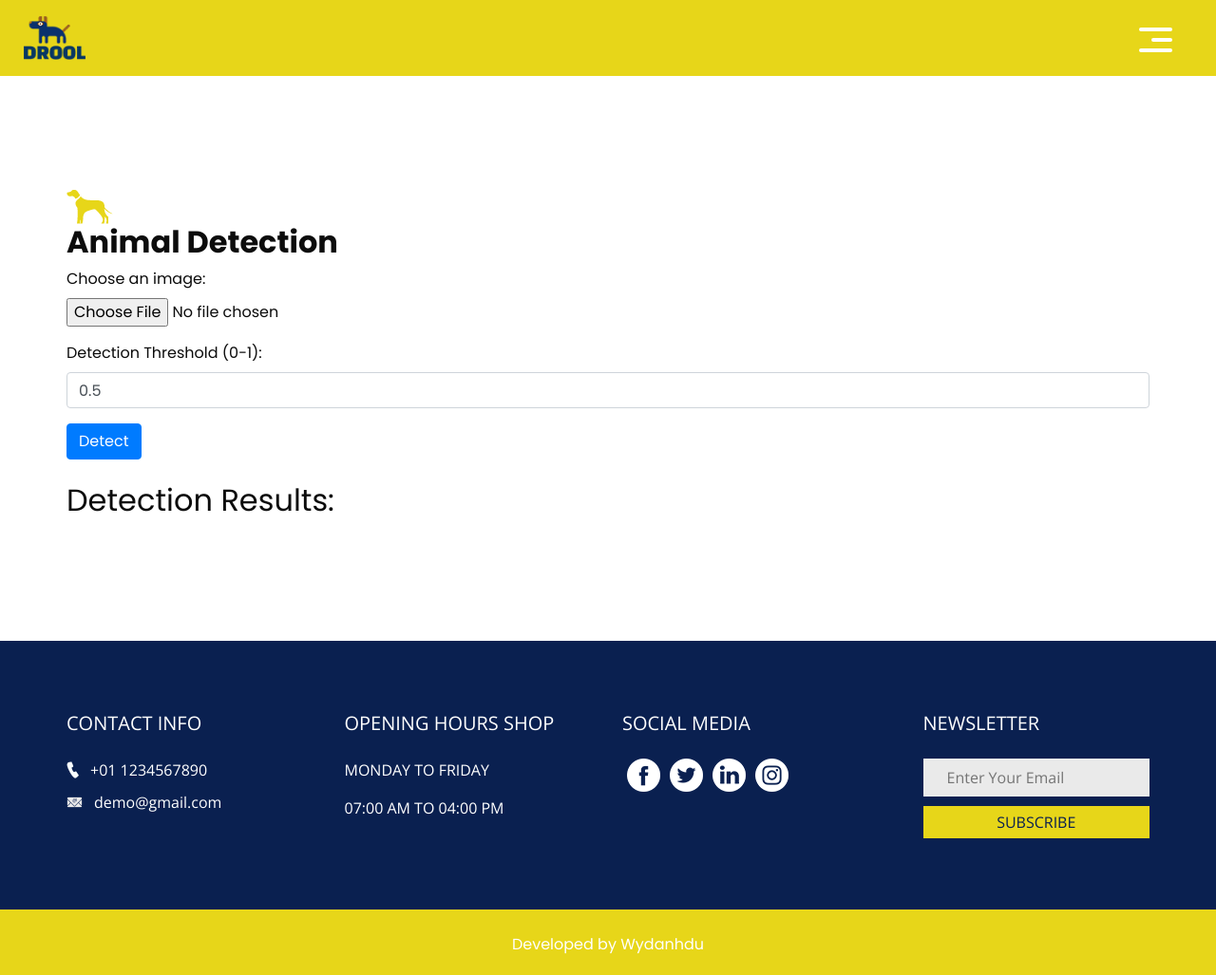
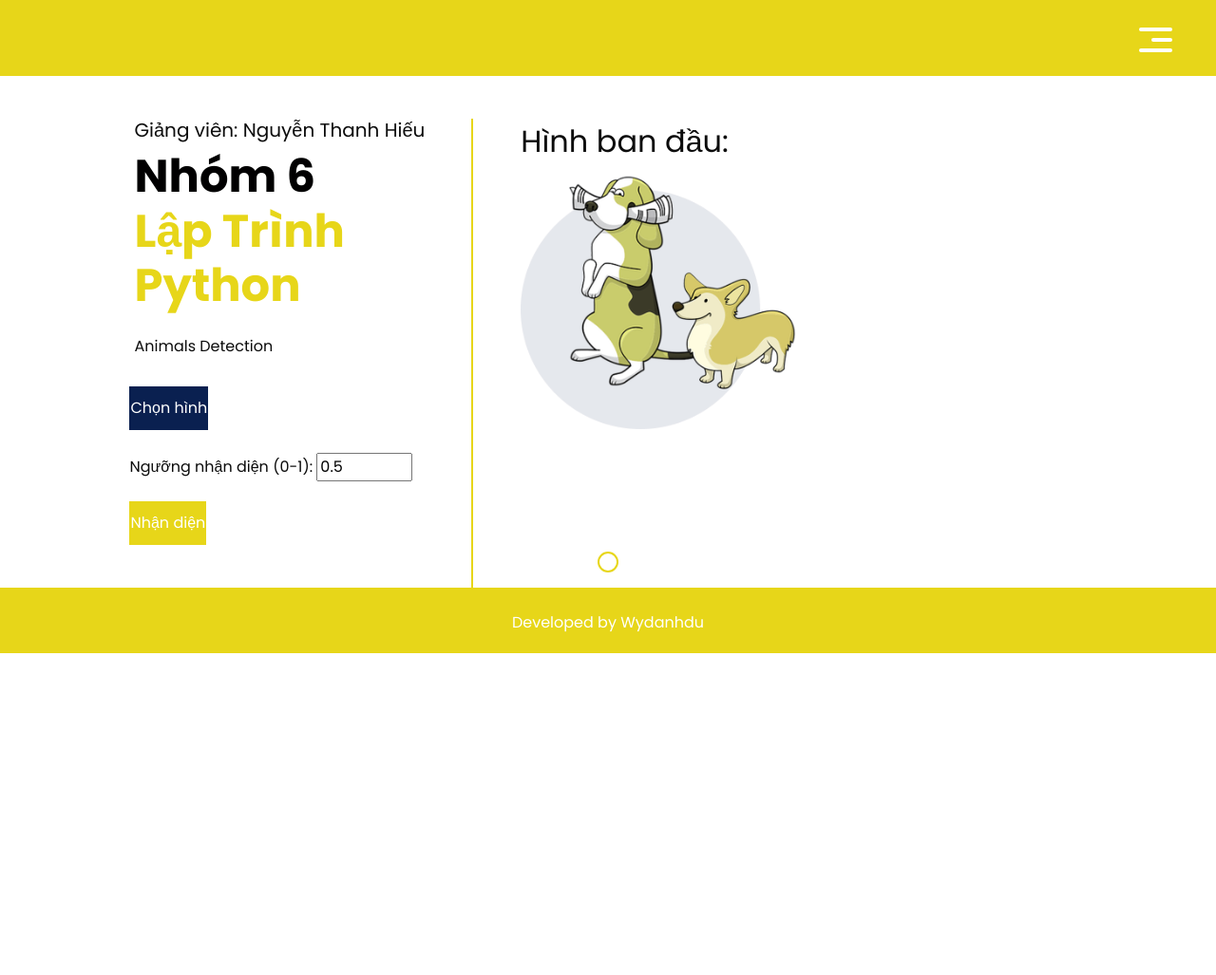
Before and after one commit to Duonganhdu2002/detect-animals, a plain HTML site: page drool-html/detect.html in a window 1280 px wide. Shown: the whole page at 95% size. After the commit the page ends 800 px from the top, so only its background shows below. Drawn offline with nearby package versions, Linux system fonts and the light colour scheme; sample sign-in values are in the browser's storage.

Commit message:
Đì téc

```diff
--- a/drool-html/detect.html
+++ b/drool-html/detect.html
@@ -7,11 +7,6 @@
     <meta http-equiv="X-UA-Compatible" content="IE=edge" />
     <!-- Mobile Metas -->
     <meta name="viewport" content="width=device-width, initial-scale=1, shrink-to-fit=no" />
-    <!-- Site Metas -->
-    <meta name="keywords" content="" />
-    <meta name="description" content="" />
-    <meta name="author" content="" />
-
     <title>Animal Detection</title>
 
     <!-- Bootstrap core CSS -->
@@ -23,6 +18,12 @@
     <link href="css/style.css" rel="stylesheet" />
     <!-- Responsive style -->
     <link href="css/responsive.css" rel="stylesheet" />
+    <style>
+        .custom-padding {
+            padding-top: 50px;
+            padding-bottom: 20px;
+        }
+    </style>
 </head>
 
 <body>
@@ -30,10 +31,9 @@
     <header style="background-color: #e7d619;" class="header_section">
         <div class="container-fluid">
             <nav class="navbar navbar-expand-lg custom_nav-container">
-                <a class="navbar-brand" href="index.html">
-                    <img src="images/logo.png" alt="">
+                <a class="navbar-brand" href="">
+
                 </a>
-                <div class="" id="">
                 <div class="User_option">
                     <form class="form-inline my-2 mb-3 mb-lg-0">
                         <input type="search" placeholder="Search">
@@ -55,21 +55,32 @@
                         <a href="contact.html">Contact Us</a>
                     </div>
                 </div>
-                </div>
             </nav>
         </div>
     </header>
     <!-- End header section -->
 
-    <!-- Detection section -->
-    <section class="detection_section layout_padding">
-        <div class="container">
-            <div class="heading_container">
-                <img src="images/heading-img.png" alt="">
-                <h2>Animal Detection</h2>
+    <section class="slider_section">
+        <div id="carouselExampleIndicators" class="carousel slide" data-bs-ride="carousel">
+            <ol class="carousel-indicators">
+                <li data-bs-target="#carouselExampleIndicators" data-bs-slide-to="0" class="active"></li>
+            </ol>
+            <div class="carousel-inner">
+                <div class="carousel-item active">
+                    <div class="container-fluid">
+                        <div class="row">
+                            <!-- Column 1: Details -->
+                            <div class="col-md-4 offset-md-1">
+                                <div class="detail-box">
+                                    <div class="number">
+                                        <h5>Giảng viên: Nguyễn Thanh Hiếu</h5>
                                     </div>
-            <div id="detection_container">
-                <div id="detection_form" class="detection_form">
+                                    <h1>
+                                        Nhóm 6 <br>
+                                        <span>Lập Trình Python</span>
+                                    </h1>
+                                    <p>Animals Detection</p>
+                                    <div class="btn-box">
                                         <!-- Check if user is logged in -->
                                         <script>
                                             if (!localStorage.getItem('user_id')) {
@@ -77,110 +88,49 @@
                                                 window.location.href = 'login.html';
                                             }
                                         </script>
-                    <form id="uploadForm">
+                                        <!-- Form for file upload -->
+                                        <form id="uploadForm" action="/upload_image" method="post" enctype="multipart/form-data">
                                             <div class="form-group">
-                            <label for="file">Choose an image:</label>
-                            <input type="file" class="form-control-file" id="file" name="file" accept="image/*"
-                                required>
+                                                <input id="file-upload" type="file" name="file" accept="image/*" required style="display: none;" onchange="previewImage(event)" />
+                                                <label for="file-upload" class="custom-file-upload btn-1">Chọn hình</label>
                                             </div>
                                             <div class="form-group">
-                            <label for="threshold">Detection Threshold (0-1):</label>
-                            <input type="number" class="form-control" id="threshold" name="threshold" min="0" max="1"
-                                step="0.1" value="0.5">
+                                                <label for="threshold">Ngưỡng nhận diện (0-1):</label>
+                                                <input type="number" id="threshold" name="threshold" min="0" max="1" step="0.1" value="0.5" required>
                                             </div>
-                        <button type="submit" class="btn btn-primary">Detect</button>
+                                            <button type="submit" class="btn-2">Nhận diện</button>
                                         </form>
-                </div>
-                <div class="result mt-4" id="result">
-                    <h2>Detection Results:</h2>
-                    <img id="outputImage" class="img-fluid mt-3" style="display: none;" alt="Detected Image">
-                    <button id="saveHistory" class="btn btn-success mt-3" style="display: none;">Save History</button>
                                     </div>
                                 </div>
                             </div>
-    </section>
-    <!-- End detection section -->
+                            <!-- Column 2: Image preview -->
+                            <div class="col-md-3 custom-padding">
+                                <h2>Hình ban đầu:</h2>
+                                <div class="img-box mt-3">
+                                    <img id="selectedImage" src="images/slider-img.png" alt="Slider Image" class="img-fluid">
+                                </div>
+                            </div>
 
-    <!-- Info section -->
-    <section class="info_section">
-        <div class="container">
-            <div class="row">
-                <!-- Contact Info -->
-                <div class="col-md-6 col-lg-3">
-                    <div class="info_contact">
-                        <h5>CONTACT INFO</h5>
-                        <div>
-                            <img src="images/call.png" alt="" />
-                            <p>+01 1234567890</p>
-                        </div>
-                        <div>
-                            <img src="images/mail.png" alt="" />
-                            <p>demo@gmail.com</p>
+                            <!-- Column 3: Detection Result -->
+                            <div class="col-md-3 custom-padding">
+                                <div class="result" id="result" style="display: none;">
+                                    <h2>Kết quả nhận diện:</h2>
+                                    <img id="outputImage" class="img-fluid mt-3" style="display: none;" alt="Detected Image">
+                                    <button id="saveHistory" class="btn btn-success mt-3" style="display: none;">Lưu lịch sử</button>
                                 </div>
                             </div>
                         </div>
-                <!-- Opening Hours -->
-                <div class="col-md-6 col-lg-3">
-                    <div class="info_time">
-                        <h5>Opening Hours Shop</h5>
-                        <div>
-                            <p>Monday to Friday</p>
-                        </div>
-                        <div>
-                            <p>07:00 am to 04:00 pm</p>
-                        </div>
-                    </div>
-                </div>
-                <!-- Social Media -->
-                <div class="col-md-6 col-lg-3">
-                    <div class="info_social">
-                        <h5>Social Media</h5>
-                        <div class="social_container">
-                            <div>
-                                <a href="">
-                                    <img src="images/fb.png" alt="" />
-                                </a>
-                            </div>
-                            <div>
-                                <a href="">
-                                    <img src="images/twitter.png" alt="" />
-                                </a>
-                            </div>
-                            <div>
-                                <a href="">
-                                    <img src="images/linkedin.png" alt="" />
-                                </a>
-                            </div>
-                            <div>
-                                <a href="">
-                                    <img src="images/instagram.png" alt="" />
-                                </a>
-                            </div>
-                        </div>
-                    </div>
-                </div>
-                <!-- Newsletter -->
-                <div class="col-md-6 col-lg-3">
-                    <div class="info_form pl-lg-4">
-                        <h5>Newsletter</h5>
-                        <form action="">
-                            <input type="text" placeholder="Enter Your Email" />
-                            <button type="submit">
-                                Subscribe
-                            </button>
-                        </form>
                     </div>
                 </div>
             </div>
         </div>
     </section>
+
     <!-- End info section -->
 
     <!-- Footer section -->
     <section class="container-fluid footer_section">
-        <p>
-            Developed by <a href="https://github.com/Duonganhdu2002">Wydanhdu</a>
-        </p>
+        <p>Developed by <a href="https://github.com/Duonganhdu2002">Wydanhdu</a></p>
     </section>
     <!-- End footer section -->
 
@@ -193,17 +143,17 @@
             document.querySelector(".custom_menu-btn").classList.toggle("menu_btn-style");
         }
 
-        // JavaScript code for handling form submission and other functionalities
+        function previewImage(event) {
+            const selectedImage = document.getElementById('selectedImage');
+            selectedImage.src = URL.createObjectURL(event.target.files[0]);
+            selectedImage.style.display = 'block';
+        }
+
         document.getElementById('uploadForm').addEventListener('submit', function (event) {
             event.preventDefault();
 
-            const formData = new FormData();
-            const fileInput = document.getElementById('file');
-            const thresholdInput = document.getElementById('threshold');
+            const formData = new FormData(this);
             const userId = localStorage.getItem('user_id');
-
-            formData.append('file', fileInput.files[0]);
-            formData.append('threshold', thresholdInput.value);
             formData.append('user_id', userId);
 
             fetch('http://127.0.0.1:5000/detect', {
@@ -212,10 +162,10 @@
             })
             .then(response => response.blob())
             .then(blob => {
-                    const imgElement = document.getElementById('outputImage');
-                    imgElement.src = URL.createObjectURL(blob);
-                    imgElement.style.display = 'block';
-
+                const outputImage = document.getElementById('outputImage');
+                outputImage.src = URL.createObjectURL(blob);
+                outputImage.style.display = 'block';
+                document.getElementById('result').style.display = 'block';
                 document.getElementById('saveHistory').style.display = 'block';
             })
             .catch(error => {
@@ -244,5 +194,4 @@
     </script>
 
 </body>
-
 </html>
```
Lines whose indentation alone changed are shown as unchanged.
